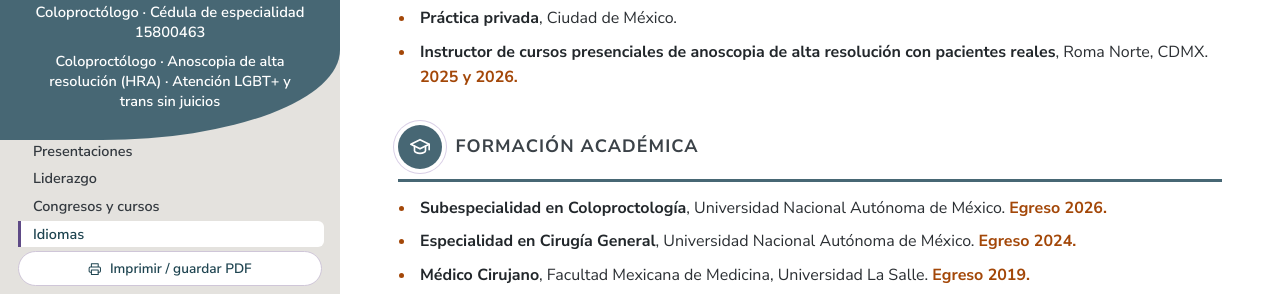
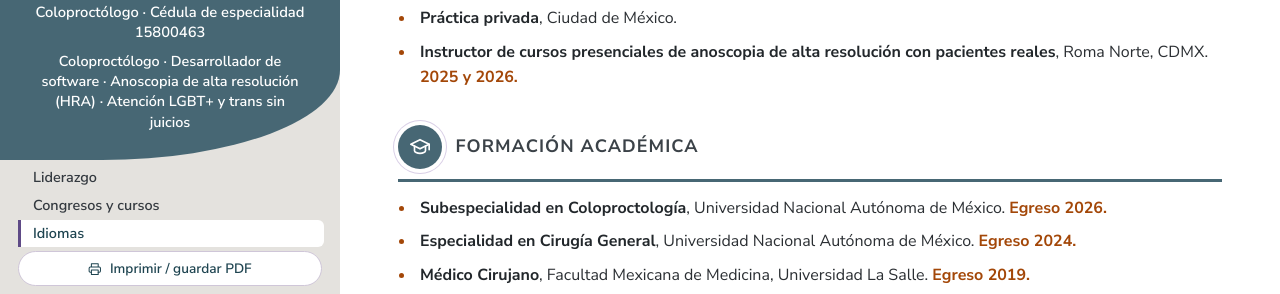
Before and after one commit to consultadrcastro/consultadrcastro.github.io, a plain HTML site: page cv/index.html in a window 1280 px wide. Shown: the part 500-794 px from the top of the page. Drawn offline with Linux system fonts and the light colour scheme.

Commit message:
Añadir Desarrollador de software al encabezado del currículum.
Co-authored-by: acsegov93 <acsegov93@users.noreply.github.com>

```diff
--- a/cv/index.html
+++ b/cv/index.html
@@ -42,7 +42,7 @@
       <div class="photo"><img src="assets/foto-agustin-castro-segovia.webp" alt="Fotografía de Agustín Castro Segovia" width="800" height="1073"></div>
       <h1>Agustín Castro Segovia</h1>
       <p class="cred">Coloproctólogo · Cédula de especialidad 15800463</p>
-      <p class="tagline">Coloproctólogo · Anoscopia de alta resolución (HRA) · Atención LGBT+ y trans sin juicios</p>
+      <p class="tagline">Coloproctólogo · Desarrollador de software · Anoscopia de alta resolución (HRA) · Atención LGBT+ y trans sin juicios</p>
     </header>
     <nav class="toc" aria-label="Secciones del currículum">
       <ul>
```
